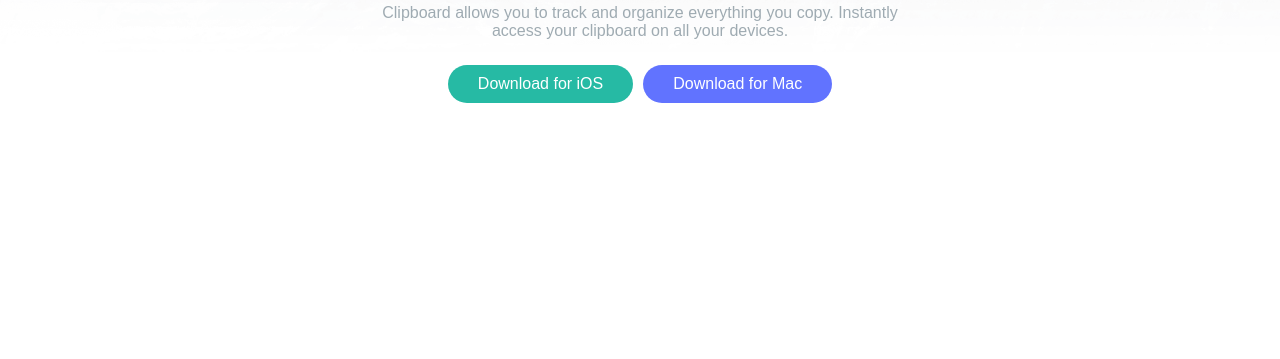
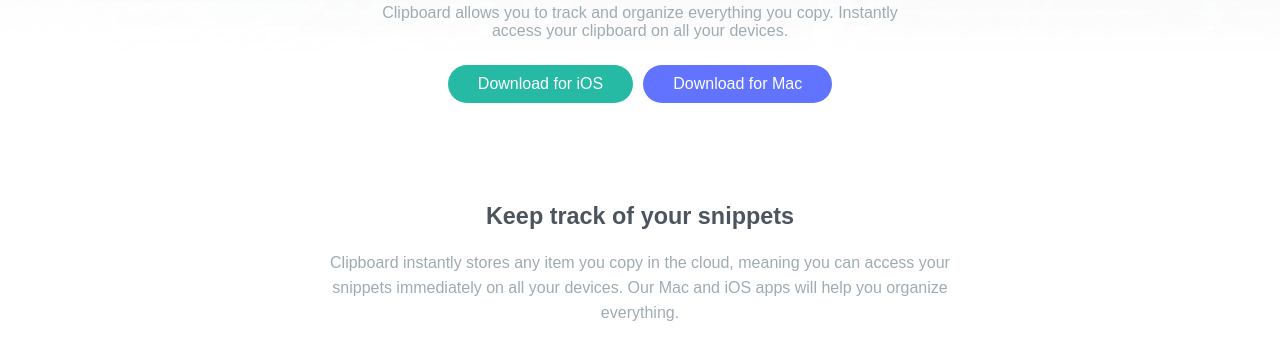
Before and after one commit to nandahn/Clipboard-landing-page-challenge, a plain HTML site: page index.html in a window 1280 px wide. Shown: the part 263-622 px from the top of the page. Drawn offline with Linux system fonts and the light colour scheme; a web font is replaced by a local one.

Commit message:
estilizando a segunda seção - titulos

```diff
--- a/index.html
+++ b/index.html
@@ -10,7 +10,7 @@
 <body>
 
   <main>
-    <section>
+    <section> <!-- seção 1 -->
       <div class="container-1">
           <div class="logo">
             <img src="/images/logo.svg" alt="">
@@ -30,7 +30,23 @@
             <a id="btn-mac" href="#">Download for Mac</a>
           </div>
       </div>
-    </section>
+    </section><!-- fim / seção 1 -->
+
+    <section> <!-- seção 2-->
+        <div class="container-2 margin-s-top">
+          <div class="title-2">
+            <h3>Keep track of your snippets</h3>
+          </div>
+
+          <div class="content-2">
+            <p>
+              Clipboard instantly stores any item you copy in the cloud,
+              meaning you can access your snippets immediately on all your
+              devices. Our Mac and iOS apps will help you organize everything.
+            </p>
+          </div>
+        </div>
+    </section> <!-- fim seção 2 -->
   </main>
 
 
@@ -38,11 +54,8 @@
 
 
 
-  <!-- Keep track of your snippets
+  <!--
 
-  Clipboard instantly stores any item you copy in the cloud,
-  meaning you can access your snippets immediately on all your
-  devices. Our Mac and iOS apps will help you organize everything.
 
   Quick Search
 
--- a/style.css
+++ b/style.css
@@ -34,6 +34,13 @@ body{
     background-size: contain;
     font-family: 'Bai Jamjuree', sans-serif;
 }
+/* estilos genéricos  */
+
+.margin-s-top{
+    margin-top: 100px; /* margem padrão entre as seções */
+}
+
+/* estilizando a seção 2 */
 .container-1{
     display: flex;
     align-items: center;
@@ -88,3 +95,26 @@ cores foram definidas individualmente */
 #btn-mac{
     background-color: var(--Light-Blue);
 }
+
+/* estilizando a seção 2 */
+
+.container-2{
+    display: flex;
+    align-items: center;
+    justify-content: center;
+    flex-direction: column;
+    gap: 20px;
+}
+
+.title-2{
+    font-size: 20px;
+    color: var(--Dark-Grayish-Blue);
+}
+
+.content-2{
+    /* background-color: red; */
+    width: 620px;
+    line-height: 25px;
+    text-align: center;
+    color: var(--Grayish-Blue);
+}
```
